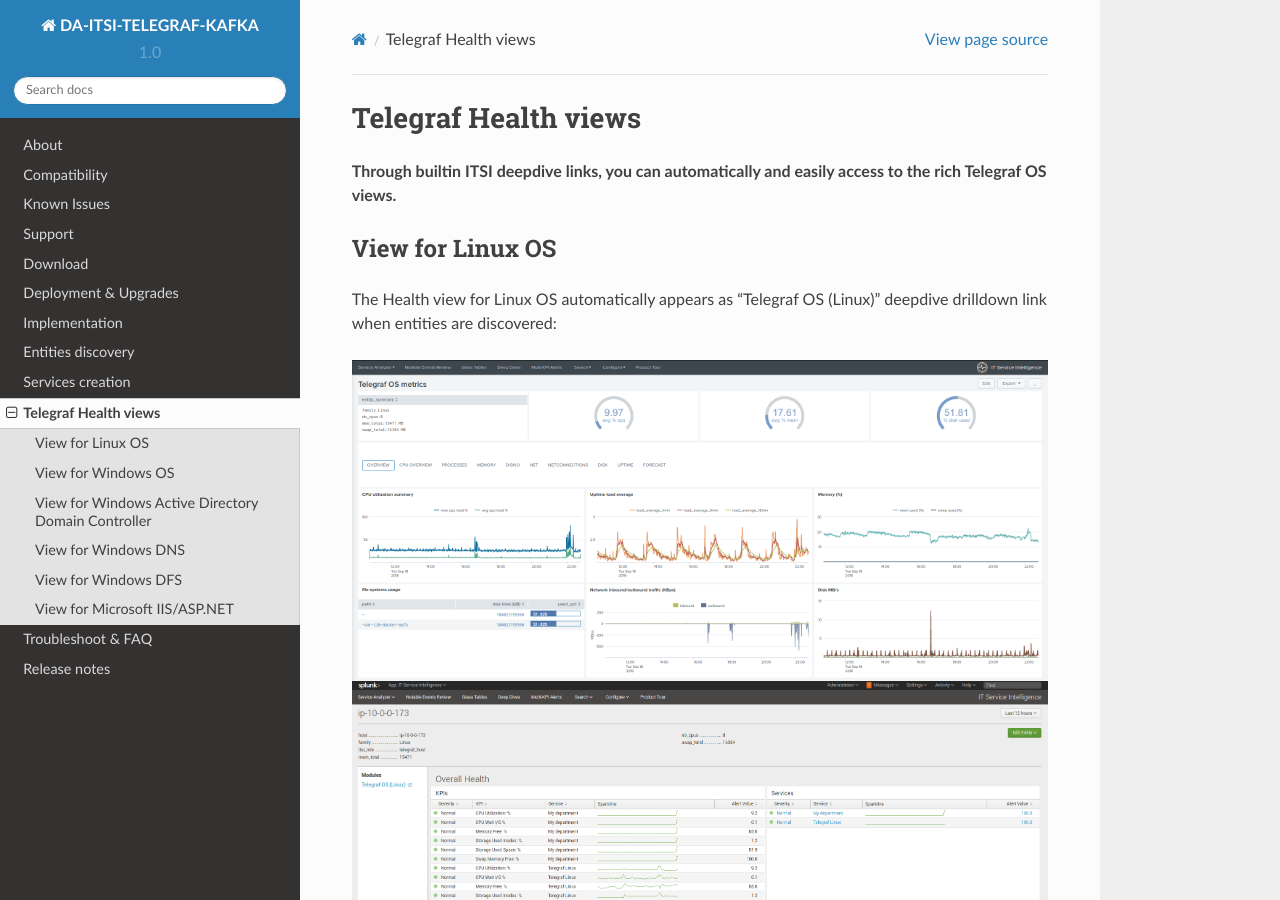
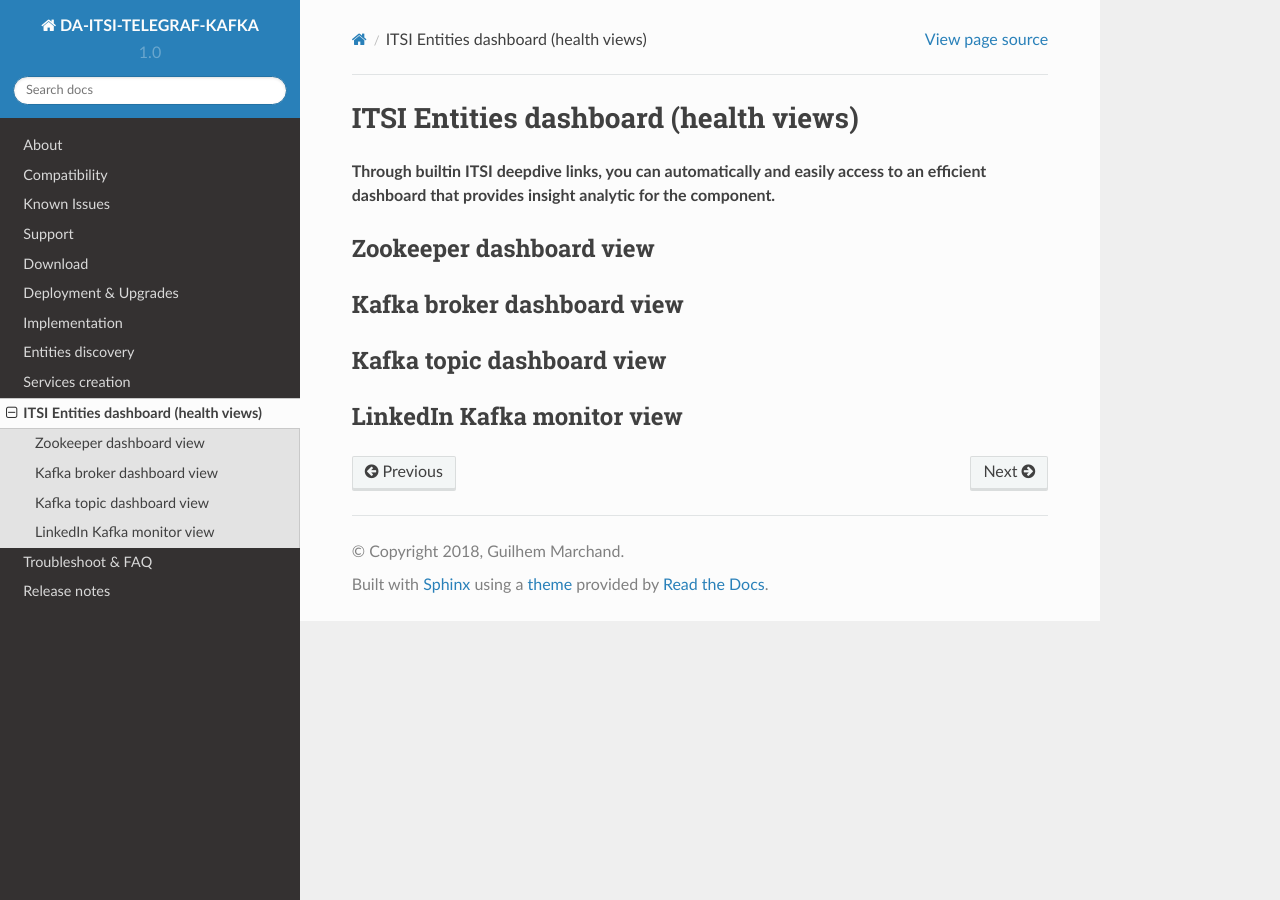
Before and after one commit to guilhemmarchand/DA-ITSI-TELEGRAF-KAFKA, a Sphinx documentation site: the page built from docs/health_view.rst, in a window 1280 px wide and 900 px high. Built offline with Sphinx 7.4.7 and the Read the Docs theme 2.0.0, drawn with Linux system fonts in a browser that asks for light colours; some of the changed text lies outside the part shown.

Commit message:
work in progress

```diff
--- a/docs/health_view.rst
+++ b/docs/health_view.rst
@@ -1,130 +1,19 @@
-Telegraf Health views
-=====================
+ITSI Entities dashboard (health views)
+======================================
 
-**Through builtin ITSI deepdive links, you can automatically and easily access to the rich Telegraf OS views.**
+**Through builtin ITSI deepdive links, you can automatically and easily access to an efficient dashboard that provides insight analytic for the component.**
 
-View for Linux OS
-#################
+Zookeeper dashboard view
+########################
 
-The Health view for Linux OS automatically appears as "Telegraf OS (Linux)" deepdive drilldown link when entities are discovered:
 
-.. image:: img/main_linux.png
-   :alt: main_linux.png
-   :align: center
+Kafka broker dashboard view
+###########################
 
-.. image:: img/linux1.png
-   :alt: linux
-   :align: center
 
-.. image:: img/linux2.png
-   :alt: linux
-   :align: center
+Kafka topic dashboard view
+##########################
 
-.. image:: img/linux3.png
-   :alt: linux
-   :align: center
 
-.. image:: img/linux4.png
-   :alt: linux
-   :align: center
-
-.. image:: img/linux5.png
-   :alt: linux
-   :align: center
-
-.. image:: img/linux6.png
-   :alt: linux
-   :align: center
-
-.. image:: img/linux7.png
-   :alt: linux
-   :align: center
-
-.. image:: img/linux8.png
-   :alt: linux
-   :align: center
-
-.. image:: img/linux9.png
-   :alt: linux
-   :align: center
-
-.. image:: img/linux10.png
-   :alt: linux
-   :align: center
-
-View for Windows OS
-###################
-
-The Health view for Linux OS automatically appears as "Telegraf OS (Windows)" deepdive drilldown link when entities are discovered:
-
-.. image:: img/main_windows.png
-   :alt: main_windows.png
-   :align: center
-
-.. image:: img/windows1.png
-   :alt: windows
-   :align: center
-
-.. image:: img/windows2.png
-   :alt: windows
-   :align: center
-
-.. image:: img/windows3.png
-   :alt: windows
-   :align: center
-
-.. image:: img/windows4.png
-   :alt: windows
-   :align: center
-
-.. image:: img/windows5.png
-   :alt: windows
-   :align: center
-
-.. image:: img/windows6.png
-   :alt: windows
-   :align: center
-
-.. image:: img/windows7.png
-   :alt: windows
-   :align: center
-
-View for Windows Active Directory Domain Controller
-###################################################
-
-The Health view automatically appears as "Telegraf Win AD-DC" deepdive drilldown link when entities are discovered:
-
-.. image:: img/win_addc.png
-   :alt: windows
-   :align: center
-
-View for Windows DNS
-####################
-
-The Health view automatically appears as "Telegraf Win AD-DC" deepdive drilldown link when entities are discovered:
-
-.. image:: img/win_dns.png
-   :alt: windows
-   :align: center
-
-View for Windows DFS
-####################
-
-The Health view automatically appear as "Telegraf Win DFS-NS" and "Telegraf Win DFS-REP" deepdive drilldown links when entities are discovered:
-
-.. image:: img/win_dfsns.png
-   :alt: windows
-   :align: center
-
-.. image:: img/win_dfsr.png
-   :alt: windows
-   :align: center
-
-View for Microsoft IIS/ASP.NET
-##############################
-
-The Health view automatically appears as "Telegraf IIS / ASP.NET" deepdive drilldown links when entities are discovered:
-
-.. image:: img/microsoft_iis.png
-   :alt: windows
-   :align: center
+LinkedIn Kafka monitor view
+###########################
--- a/docs/index.rst
+++ b/docs/index.rst
@@ -8,11 +8,13 @@
 
 The ITSI module for Telegraf Kafka monitoring provides smart insight monitoring for Apache Kafka monitoring, on top of Splunk and ITSI.
 
-The best components are leveraged together to bring the power of a solution with no other equivalent on the market, now you know.
+The best components are leveraged together to bring the power of a solution with no other equivalent on the market.
 
 .. image:: img/glass_table.png
    :alt: screen001.png
    :align: center
+
+The ITSI provides builtin and native monitoring for Zookeeper, Kafka brokers, Kafka topics, Kafka Connect and end to end monitoring with the LinkedIn Kafka monitor.
 
 Overview:
 =========
```
Also changed, not shown: 6 other files.
